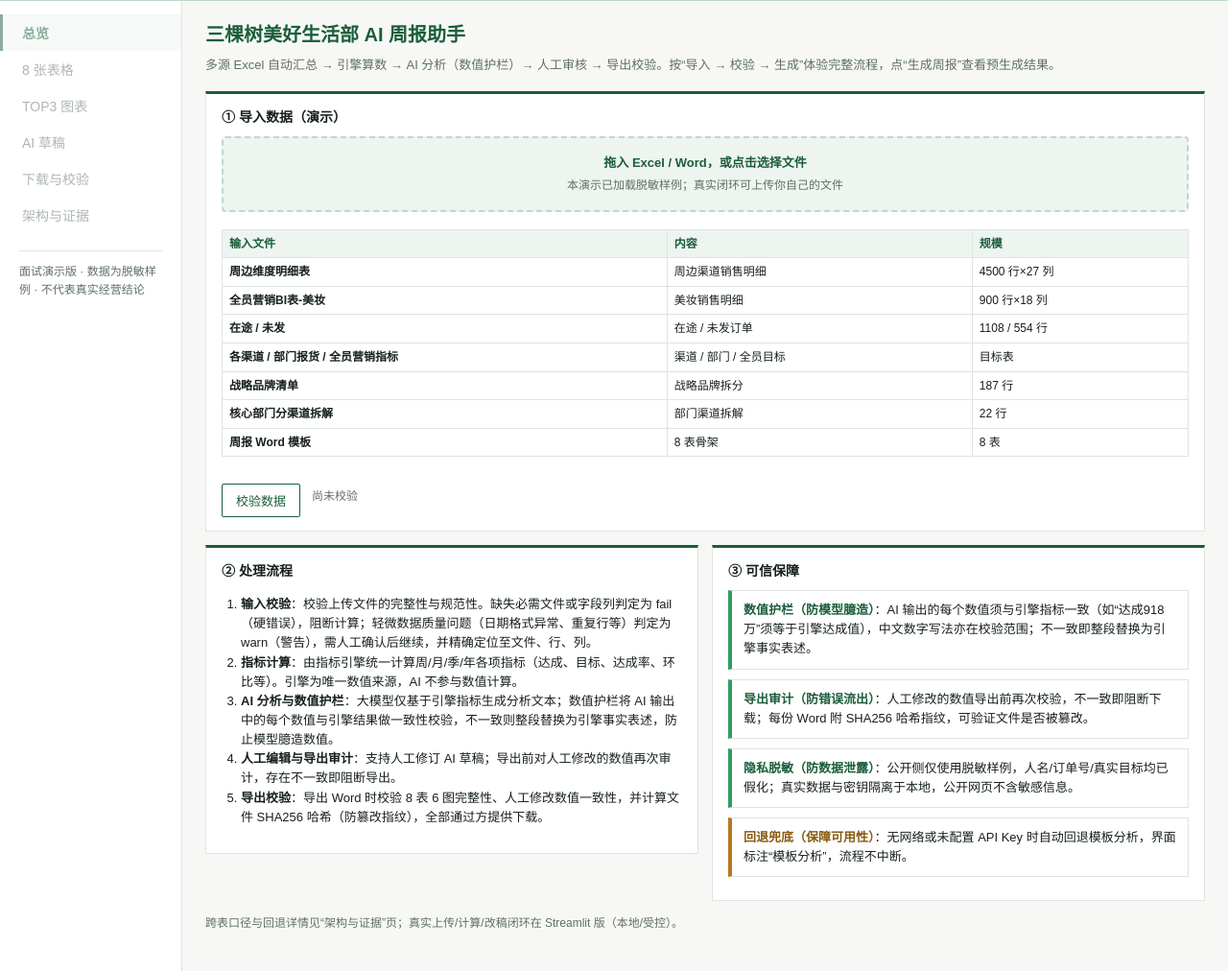
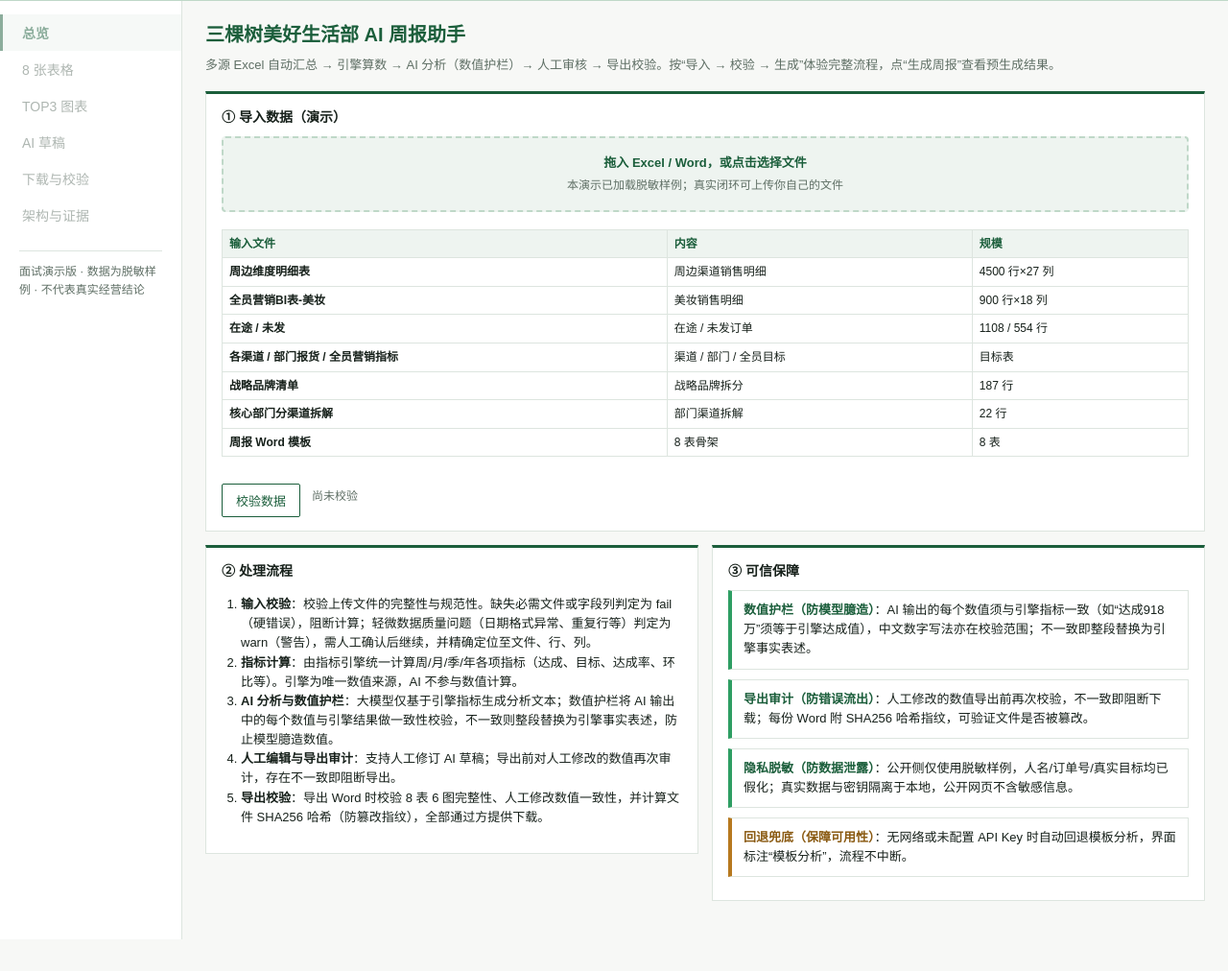
Before and after one commit to miaomiao041210/sks-ai-weekly-report, a plain HTML site: page index.html in a window 1280 px wide. Shown: the part 131-1143 px from the top of the page at 96% size. After the commit the page ends 1110 px from the top, so only its background shows below. Drawn offline with Linux system fonts and the light colour scheme.

Commit message:
Remove homepage footer note

```diff
--- a/index.html
+++ b/index.html
@@ -92,7 +92,6 @@
             <div class="callout warn"><b>回退兜底（保障可用性）</b>：无网络或未配置 API Key 时自动回退模板分析，界面标注“模板分析”，流程不中断。</div>
           </section>
         </div>
-        <p class="muted home-foot">跨表口径与回退详情见“架构与证据”页；真实上传/计算/改稿闭环在 Streamlit 版（本地/受控）。</p>
       </section>
 
       <section id="results" hidden>
```
